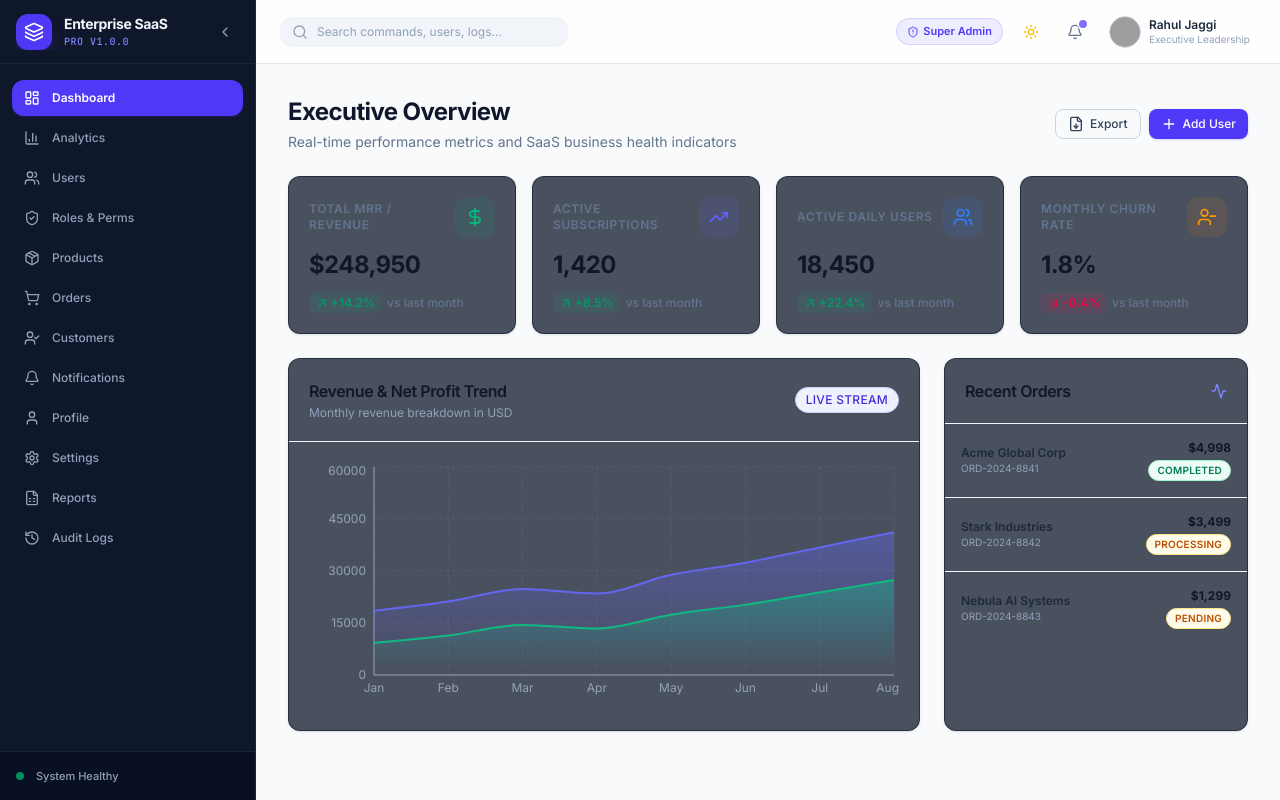
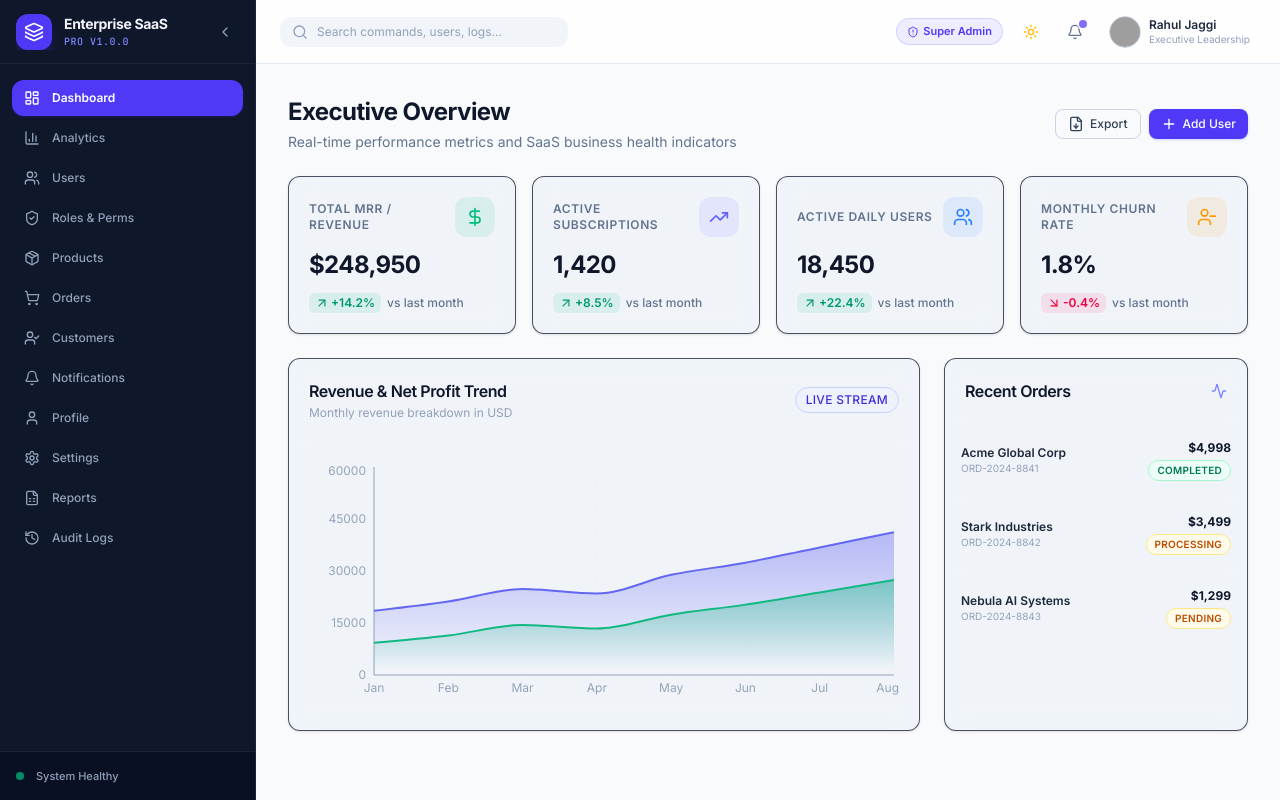
Before and after one commit to RahulJaggi/enterprise-saas-dashboard, a React (Vite) app: page /dashboard in a window 1280 px wide. Built offline with nearby package versions, Linux system fonts and the light colour scheme; grey boxes are pictures that could not be loaded.

Commit message:
style: update .dark .glass-panel background color

```diff
--- a/src/index.css
+++ b/src/index.css
@@ -39,7 +39,7 @@
 }
 
 .dark .glass-panel {
-  background: rgba(15, 23, 42, 0.75);
+  background: rgb(212 220 239 / 21%);
   backdrop-filter: blur(12px);
   -webkit-backdrop-filter: blur(12px);
   border: 1px solid rgba(30, 41, 59, 0.8);
```
